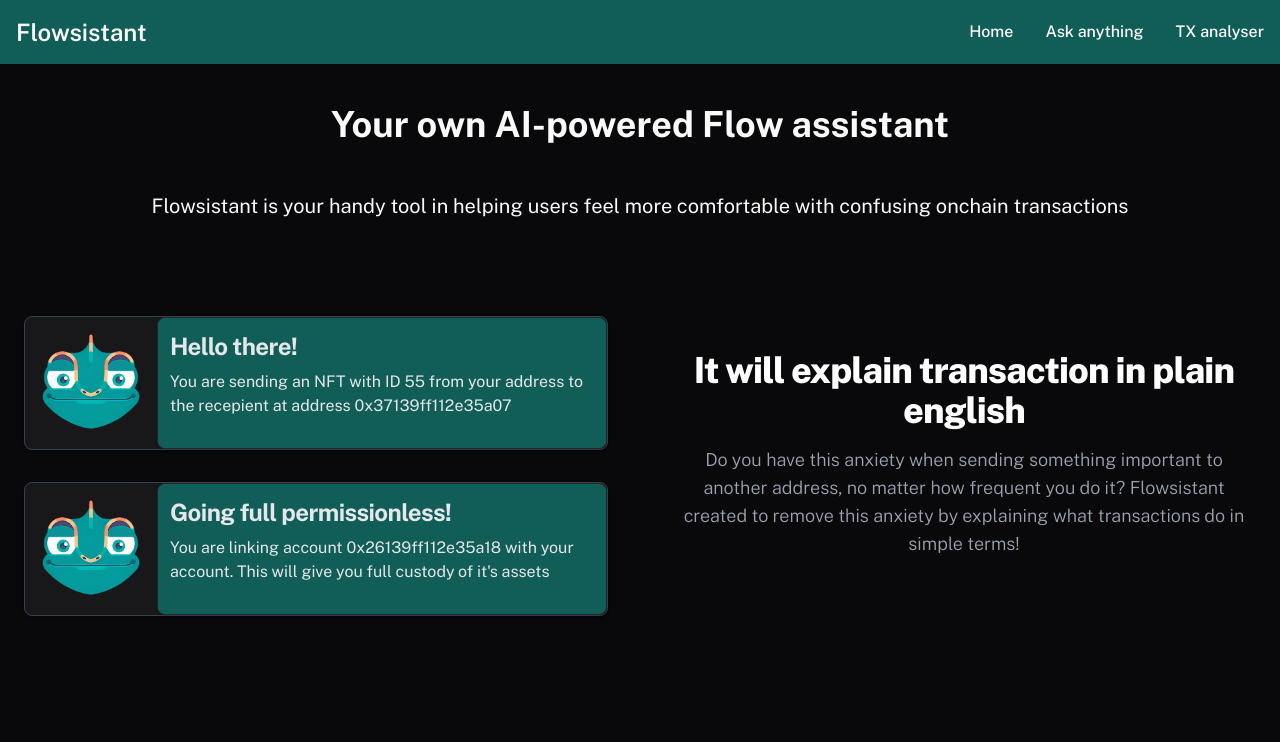
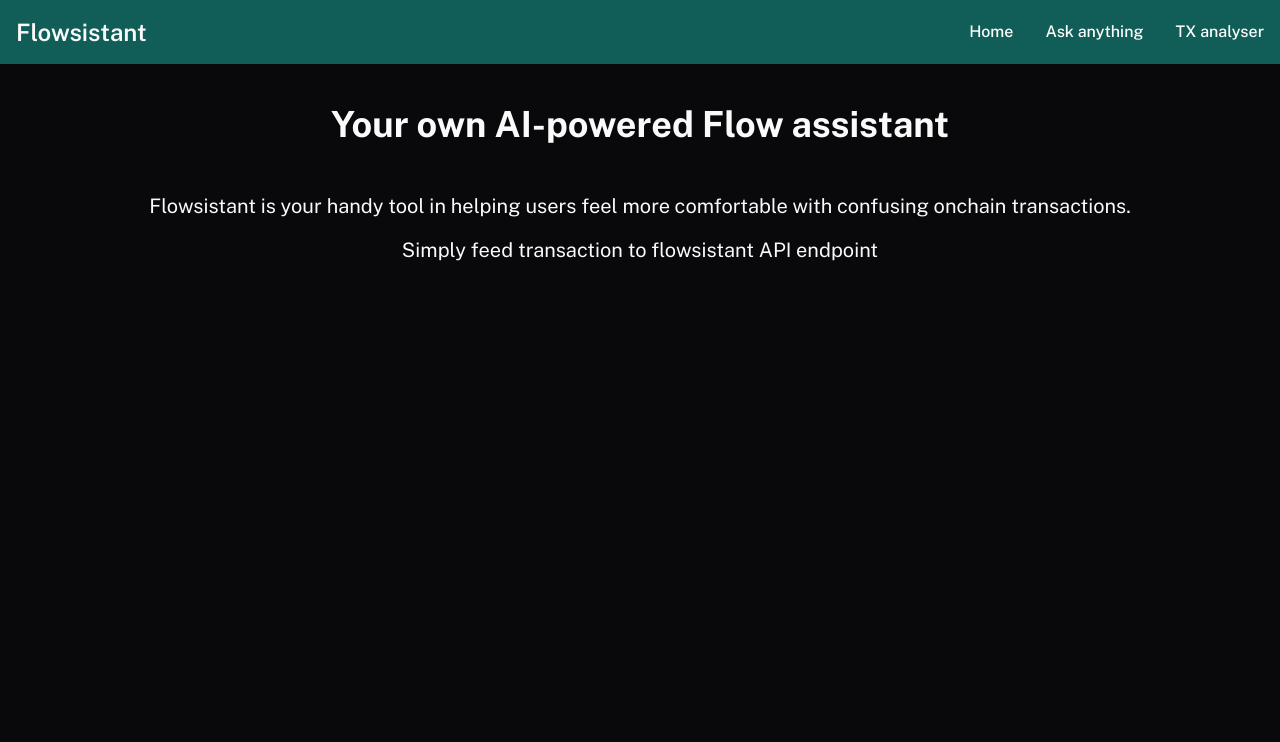
Before and after one commit to Tointer/Flowsistant, a Next.js app: page / in a window 1280 px wide. Shown: the top 742 px of the page. Built offline with nearby package versions, Linux system fonts and the light colour scheme.

Commit message:
add animated blob to landing + small fixes

```diff
--- /dev/null
+++ b/app/animatedBlob.tsx
@@ -0,0 +1,16 @@
+export default function Blob() {
+  return (
+    <div className="blob">
+        <svg width="600" height="600" viewBox="0 0 600 600">
+        <path>
+            <animate attributeName="d" dur="8s" repeatCount="indefinite"
+            values="M431.3 121.9c22 40.1 11.3 97.5 13.3 146.9 2 49.5 16.6 91.1 4.3 121.8-12.2 30.6-51.3 50.4-88.5 55.1-37.1 4.7-72.4-5.7-108.8-17.1-36.5-11.3-74.1-23.7-104-52-29.9-28.2-52-72.4-48.4-115.4 3.5-43 32.7-84.8 70.5-122.2 37.7-37.3 84-70.2 134.5-75.1 50.4-5 105.1 17.9 127.1 58z;
+
+                    M404.4 176.7c20.9 16.4 20.8 58.8 38.8 106.2 18.1 47.4 54.4 99.7 40.9 123.6-13.5 23.9-76.7 19.3-131.6 40.4-54.8 21-101.2 67.7-150.5 71.7-49.4 4.1-101.7-34.5-107.8-81.9C88 389.2 128 333 144.2 278c16.2-55.1 8.5-108.8 30.5-125 22-16.1 73.7 5.5 120.4 11.3 46.7 5.9 88.5-3.9 109.3 12.4z;
+
+                    M431.3 121.9c22 40.1 11.3 97.5 13.3 146.9 2 49.5 16.6 91.1 4.3 121.8-12.2 30.6-51.3 50.4-88.5 55.1-37.1 4.7-72.4-5.7-108.8-17.1-36.5-11.3-74.1-23.7-104-52-29.9-28.2-52-72.4-48.4-115.4 3.5-43 32.7-84.8 70.5-122.2 37.7-37.3 84-70.2 134.5-75.1 50.4-5 105.1 17.9 127.1 58z;" />
+        </path>
+        </svg>
+    </div>
+  )
+}
--- a/app/globals.css
+++ b/app/globals.css
@@ -68,6 +68,39 @@
   }
 }
 
+:root {
+  --backgroundColor: #09090B;
+  --firstColor: #115E59;
+  --secondColor: #A16207;
+  --thirdColor: #991B1B;
+  --fourthColor: #FAFAFA;
+  --dropShadowColor: rgba(0, 0, 0, .7);
+}
+
+main {
+  display: grid;
+  width: 100vw;
+  height: 100vh;
+}
+
+.blob {
+  margin: auto;
+}
+
+svg {
+  transform-origin: 50% 50%;
+  animation: move 24s ease-in-out infinite;
+}
+
+@keyframes move {
+  0%   { transform: scale(1)   translate(0, 0) rotate(0); fill: var(--firstColor); filter: drop-shadow( 20px 14px 10px var(--dropShadowColor)); }
+  25%  { transform: scale(0.8) translate(5vw, 10vh) rotate(55deg); fill: var(--secondColor); filter: drop-shadow( 14px 14px 6px var(--dropShadowColor)); }
+  50%  { transform: scale(0.6) translate(15vw, 5vh) rotate(180deg); fill: var(--thirdColor); filter: drop-shadow( -16px -16px 16px var(--dropShadowColor)); }
+  75%  { transform: scale(0.8) translate(5vw, 10h) rotate(55deg); fill: var(--fourthColor); filter: drop-shadow( 14px 14px 6px var(--dropShadowColor)); }
+  100% { transform: scale(1)   translate(0, 0) rotate(0); fill: var(--firstColor); filter: drop-shadow( 20px 14px 10px var(--dropShadowColor)); }
+}
+
+
 @layer base {
   * {
     @apply border-border;
--- a/app/page.tsx
+++ b/app/page.tsx
@@ -1,6 +1,7 @@
 import Image from 'next/image'
 import DialogBox from './interface/DialogBox'
 import { ResponseCategory } from "../lib/types";
+import Blob from "./animatedBlob"
 
 export default function Home() {
   return (
@@ -8,8 +9,10 @@ export default function Home() {
       <div className='mt-10 flex flex-col text-center'>
         <h1 className='text-4xl font-bold'>Your own AI-powered Flow assistant</h1>
         <div className="m-8">
-          <p className='mt-4 text-xl'>Flowsistant is your handy tool in helping users feel more comfortable with confusing onchain transactions</p>
+          <p className='mt-4 text-xl'>Flowsistant is your handy tool in helping users feel more comfortable with confusing onchain transactions.</p>
+          <p className='mt-4 text-xl'>Simply feed transaction to flowsistant API endpoint </p>
         </div>
+        <Blob></Blob>
         <section >
           <div className="gap-8 items-center py-8 px-4 mx-auto max-w-screen-xl xl:gap-16 md:grid md:grid-cols-2 sm:py-16 lg:px-6">
               <div className="space-y-8">
@@ -18,7 +21,7 @@ export default function Home() {
               </div>
               <div className="mt-4 md:mt-0">
                   <h2 className="mb-4 text-4xl tracking-tight font-extrabold text-white">It will explain transaction in plain english</h2>
-                  <p className="mb-6 font-light  md:text-lg text-gray-400">Do you have this anxiety when sending something important to another address, no matter how frequent you do it? Flowsistant created to remove this anxiety by explaining what transactions do in simple terms!</p>
+                  <p className="mb-6 font-light  md:text-lg text-gray-400">Do you have this anxiety when sending something important to another address, no matter how frequent you do it? Flowsistant created to remove this anxiety by explaining what transactions do in simple terms. And it can do so with any transaction, thanks to GPT-3</p>
               </div>
           </div>
         </section>
@@ -32,7 +35,7 @@ export default function Home() {
               <div className="space-y-8">
                 <DialogBox  title="Are you sure?" message="Your transaction are interacting with contract that have name of some popular contract, but with different address.
         This can be a sign of scam, or some new version of contract, please double check before proceeding" cat={ResponseCategory.warning}/>
-                <DialogBox title="You will lose this account" message="`You are linking your account to 0x26139ff112e35a18. You will lose control of your account after this transaction. Are you sure you want to proceed?" cat={ResponseCategory.warning}/>
+                <DialogBox title="You will lose this account" message="You are linking your account to 0x26139ff112e35a18. You will lose control of your account after this transaction. Are you sure you want to proceed?" cat={ResponseCategory.warning}/>
               </div>
           </div>
         </section>
```
